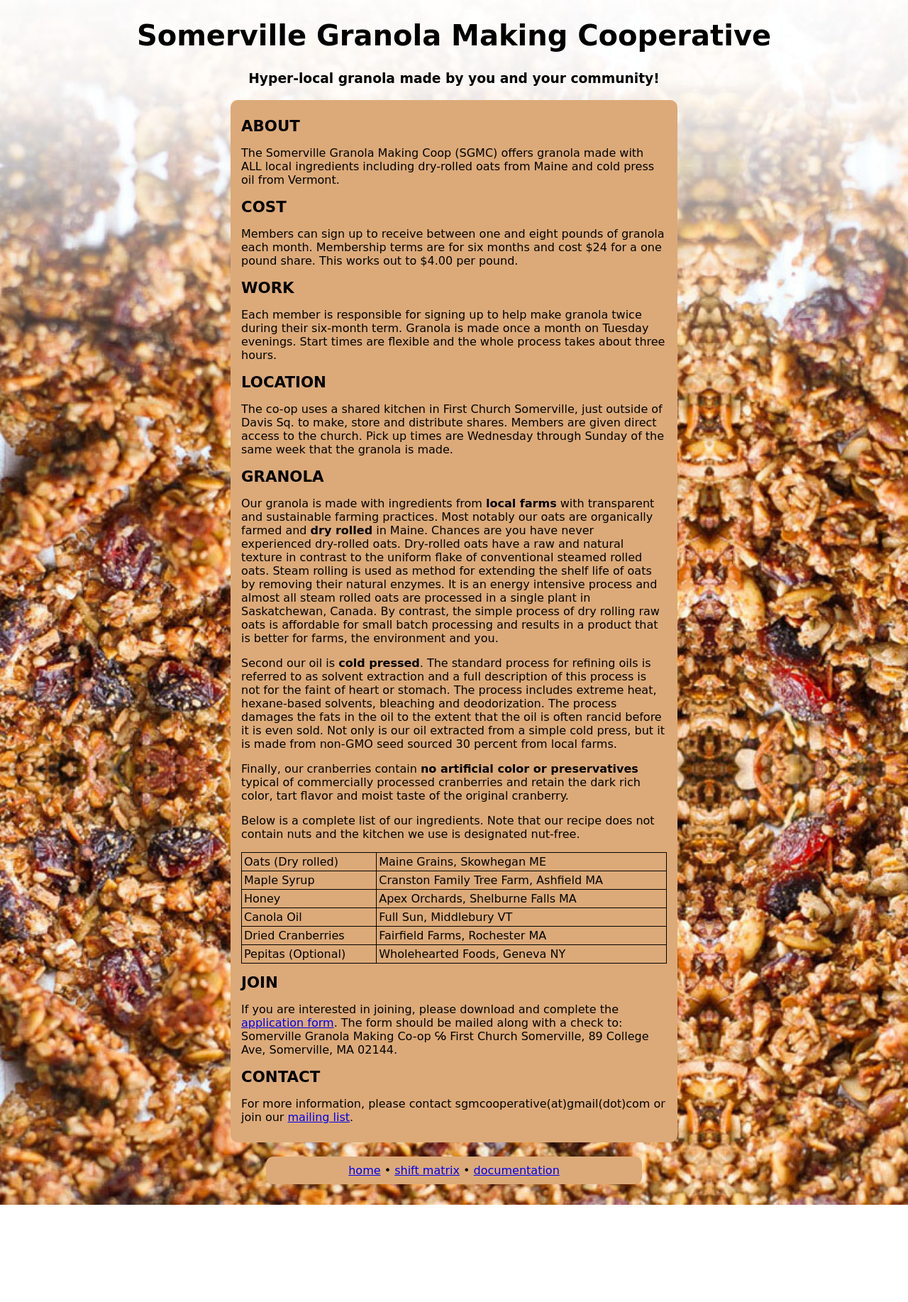
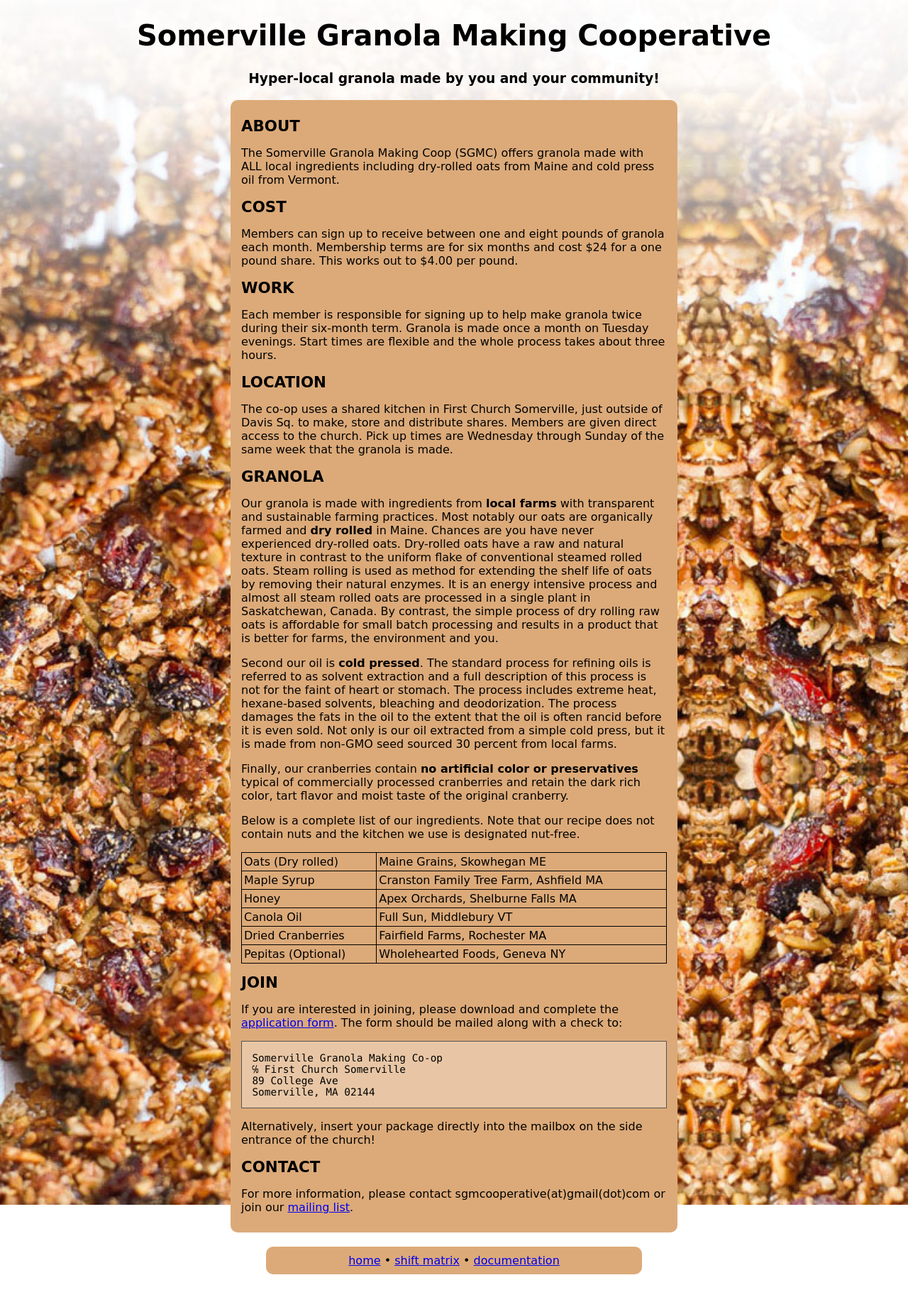
Before and after one commit to somervillegranolamakingcoop/somervillegranolamakingcoop.github.io, a Jekyll site: the page built from index.html, in a window 1280 px wide. Shown: the whole page at 71% size. Built offline with Jekyll 4.4.1, drawn with Linux system fonts in a browser that asks for light colours; before the commit the page ends 1708 px from its top, so only the background shows below that.

Commit message:
cleanup code blocks

```diff
--- a/_config.yml
+++ b/_config.yml
@@ -1,3 +1,7 @@
 exclude:
 - Makefile
 - hacks
+
+markdown: kramdown
+kramdown:
+  input: GFM
--- a/index.html
+++ b/index.html
@@ -89,8 +89,14 @@ contain nuts and the kitchen we use is designated nut-free.</p>
 
 <p>If you are interested in joining, please download and complete the
 <a href="https://goo.gl/cPFnYr">application form</a>. The form should be mailed
-along with a check to: Somerville Granola Making Co-op ℅ First Church
-Somerville, 89 College Ave, Somerville, MA 02144.</p>
+along with a check to:</p>
+<pre><code>Somerville Granola Making Co-op
+℅ First Church Somerville
+89 College Ave
+Somerville, MA 02144</code></pre>
+
+<p>Alternatively, insert your package directly into the mailbox on the side
+entrance of the church!</p>
 
 <h1>CONTACT</h1>
 
--- a/stylesheet.css
+++ b/stylesheet.css
@@ -81,10 +81,11 @@ pre {
   white-space: pre;
   white-space: -moz-pre;
   white-space: -o-pre;
-  background: #fd9;
+  background: #e8c6a5;
   padding: 1em;
   border: 1px solid #555;
-  font-size: 0.65em;
+  font-size: 0.9em;
+  overflow: auto;
   font-family: "Lucida Console", Monaco, monospace;
 }
 pre code {
```
